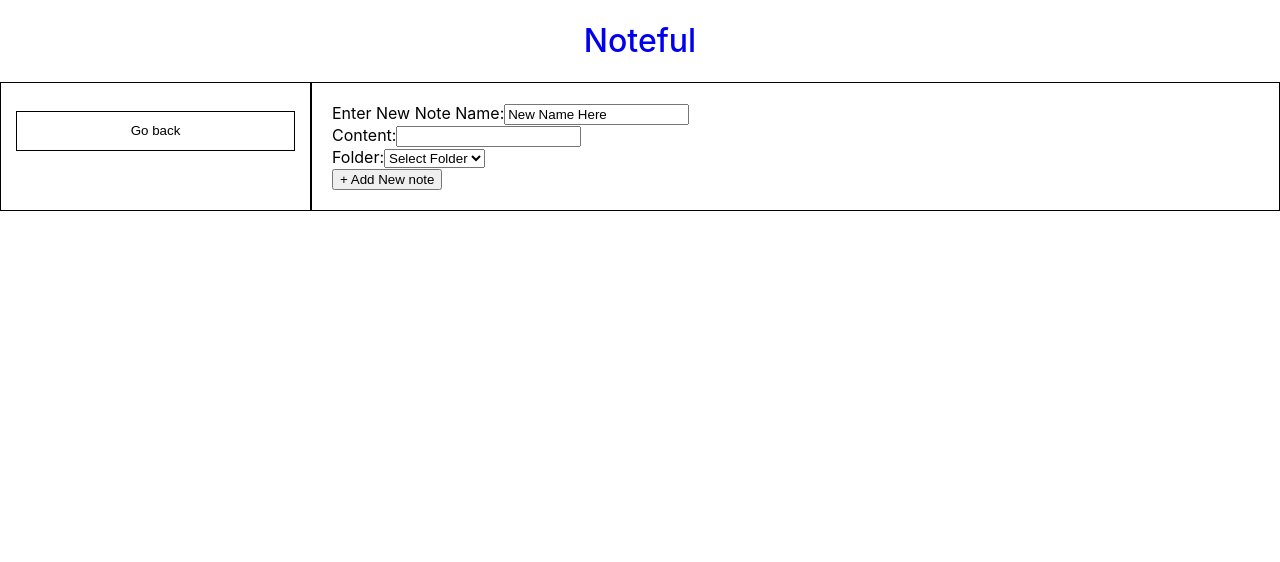
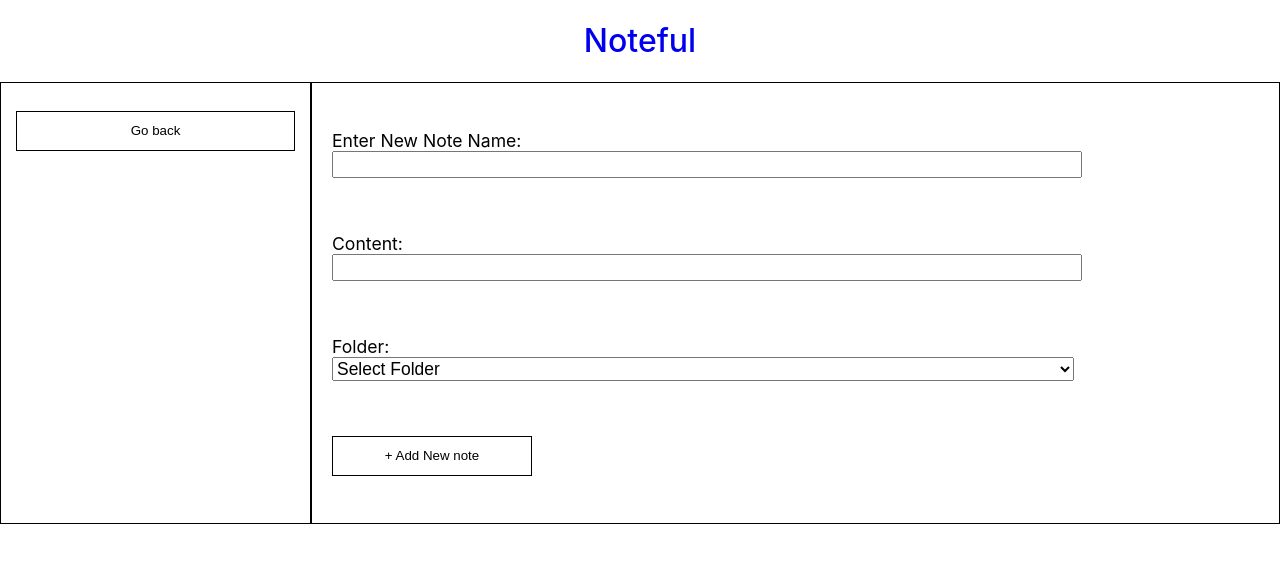
Before and after one commit to sPro1ly0/noteful, a React (Create React App) app: page /add-note in a window 1280 px wide. Shown: the top 562 px of the page. Built offline with nearby package versions, Linux system fonts and the light colour scheme; no server answers.

Commit message:
Add routing and styles to add folder and note forms

```diff
--- a/src/AddFolder.js
+++ b/src/AddFolder.js
@@ -1,4 +1,5 @@
 import React, { Component } from 'react';
+import './AddForms.css';
 
 class AddFolder extends Component {
 
@@ -11,7 +12,7 @@ class AddFolder extends Component {
         return (
             <form className="add-folder-form">
                 <label htmlFor="new-folder">Enter New Folder Name:</label>
-                <input type="text" name="new-folder" id="new-folder" defaultValue="New Name Here"/>
+                <input type="text" name="new-folder" id="new-folder" defaultValue=""/>
                 <button type="submit">+ Add New Folder</button>
             </form>
         )
--- /dev/null
+++ b/src/AddForms.css
@@ -0,0 +1,33 @@
+.add-folder-form, .add-note-form {
+    display: flex;
+    flex-direction: column;
+    justify-content: space-around;
+    height: 200px;
+}
+
+.add-note-form {
+    height: 400px;
+}
+
+.add-note-form > div {
+    display: flex;
+    flex-direction: column;
+    justify-content: space-around;
+}
+
+label {
+    font-size: 1.1em;
+}
+
+input, select {
+    width: 80%;
+    font-size: 1.09em;
+}
+
+button {
+    align-self: flex-start;
+    background-color: white;
+    border: 1px solid black;
+    height: 40px;
+    width: 200px;
+}
--- a/src/AddNote.js
+++ b/src/AddNote.js
@@ -1,4 +1,5 @@
 import React, { Component } from 'react';
+import './AddForms.css';
 
 class AddNote extends Component {
 
@@ -12,7 +13,7 @@ class AddNote extends Component {
             <form className="add-note-form">
                 <div>
                     <label htmlFor="new-note">Enter New Note Name:</label>
-                    <input type="text" name="new-note" id="new-note" defaultValue="New Name Here"/>
+                    <input type="text" name="new-note" id="new-note" defaultValue=""/>
                 </div>
                 <div>
                     <label htmlFor="note-content">Content:</label>
--- a/src/MainPage.css
+++ b/src/MainPage.css
@@ -33,6 +33,7 @@ main > li {
     background-color: white;
     text-align: center;
     border: 1px solid black;
+    padding-top: 20px;
     height: 40px;
     width: 200px;
 }
--- a/src/MainPage.js
+++ b/src/MainPage.js
@@ -2,6 +2,7 @@ import React, { Component } from 'react';
 import './MainPage.css';
 import NotesContext from './NotesContext';
 import Note from './Note';
+import { Link } from 'react-router-dom';
 
 class MainPage extends Component {
     static defaultProps = {
@@ -35,7 +36,7 @@ class MainPage extends Component {
         return (
             <>
                 {notesList}
-                <button className='add-note-button'>Add Note</button>
+                <Link to='/add-note' className='add-note-button'>Add Note</Link>
             </>
         )
     }
--- a/src/MainSideBar.js
+++ b/src/MainSideBar.js
@@ -1,5 +1,5 @@
 import React, { Component } from 'react';
-import { NavLink } from 'react-router-dom';
+import { Link, NavLink } from 'react-router-dom';
 import NotesContext from './NotesContext';
 
 class MainSideBar extends Component {
@@ -14,7 +14,7 @@ class MainSideBar extends Component {
         return (
             <>
                 {folderList}
-                <button>Add Folder</button>
+                <Link to='/add-folder' className='add-folder-button'>Add Folder</Link>
             </>
         );
     }
--- a/src/NotesContext.js
+++ b/src/NotesContext.js
@@ -3,7 +3,9 @@ import React from 'react';
 const NotesContext = React.createContext({
     folders: [],
     notes: [],
-    deleteNote: () => {}
-})
+    deleteNote: () => {},
+    addNewFolder: () => {},
+    addNewNote: () => {}
+});
 
-export default NotesContext
+export default NotesContext;
--- a/src/SideBar.css
+++ b/src/SideBar.css
@@ -24,6 +24,17 @@
     height: 40px;
 }
 
+.add-folder-button {
+    display: flex;
+    background-color: white;
+    justify-content: center;
+    align-items: center;
+    border: 1px solid black;
+    width: 90%;
+    margin: 8px 5%;
+    height: 40px;
+}
+
 .active {
     background-color: lightskyblue;
 }
```
